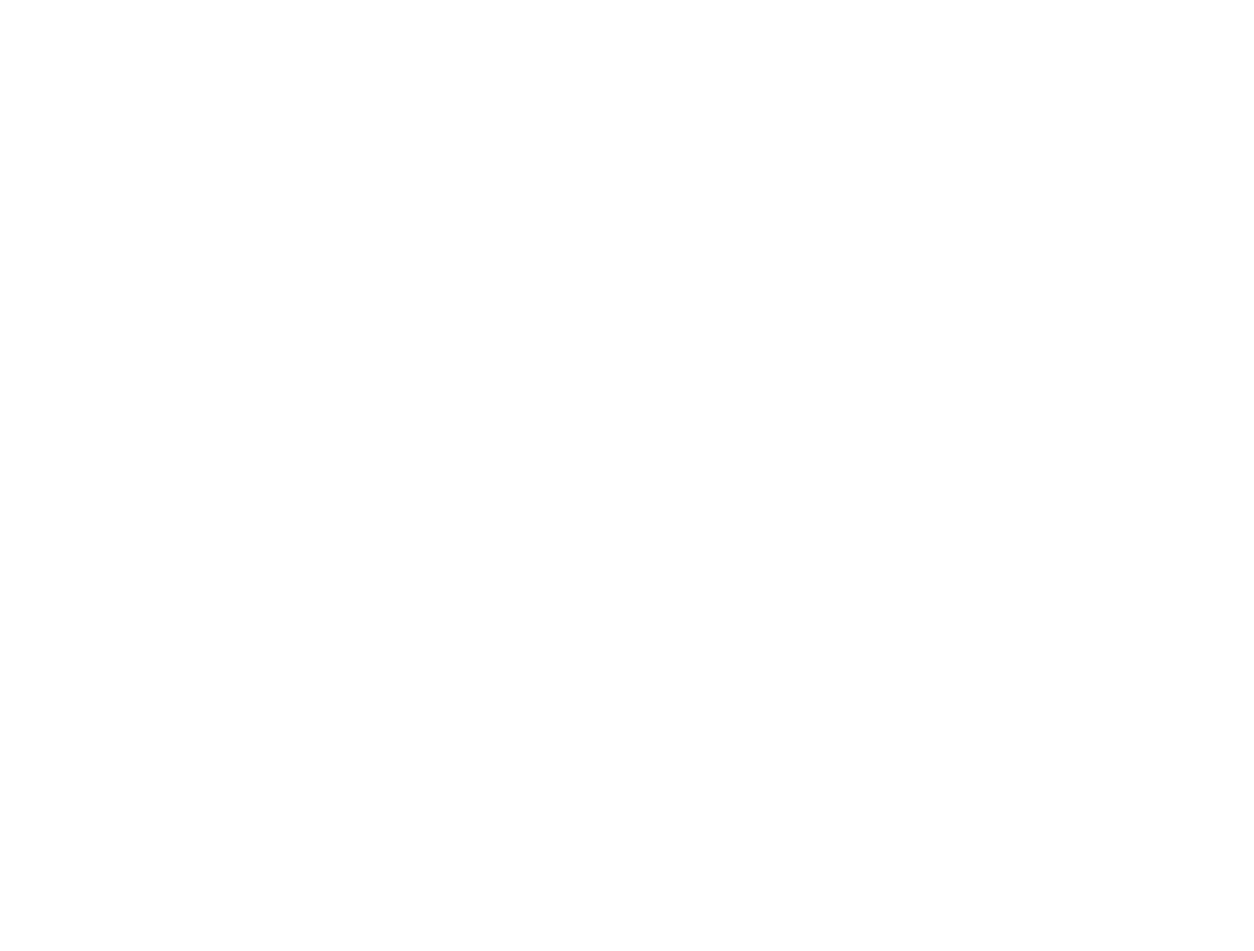
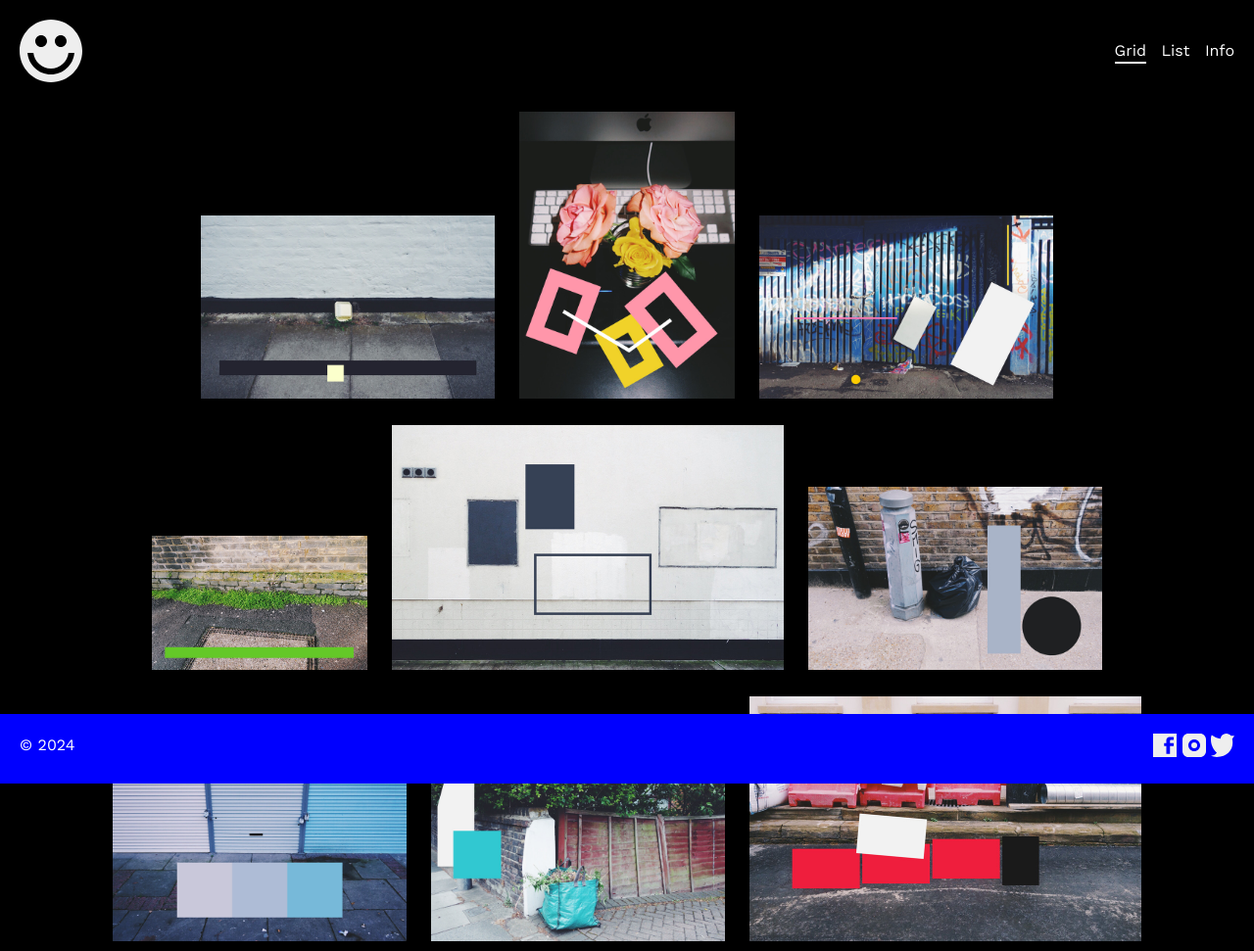
Before and after one commit to neerajfullstack/boyce, a plain HTML site: page index.html in a window 1280 px wide. Shown: the whole page at 98% size. Before the commit the page ends 800 px from the top, so only its background shows below. Drawn offline with nearby package versions, Linux system fonts and the light colour scheme.

Commit message:
varied elements in grid

```diff
--- a/css/style.css
+++ b/css/style.css
@@ -5,6 +5,85 @@
 }
 
 body {
-  font-family: system-ui, -apple-system, BlinkMacSystemFont, 'Segoe UI', Roboto,
-    Oxygen, Ubuntu, Cantarell, 'Open Sans', 'Helvetica Neue', sans-serif;
+  font-family: 'Work Sans', sans-serif;
+  font-size: 16px;
+  line-height: 1.5;
+  color: #fff;
+  background-color: #000;
+  padding-top: 104px;
 }
+
+a {
+  color: #fff;
+  text-decoration: none;
+}
+
+/* header Desktop */
+
+header {
+  overflow: hidden;
+  position: fixed;
+  top: 0%;
+  left: 0%;
+  width: 100%;
+  padding: 20px;
+}
+
+.site-logo {
+  display: block;
+}
+header h1 {
+  float: left;
+  width: 64px;
+}
+
+header nav {
+  float: right;
+  margin-top: 20px;
+}
+
+header nav a {
+  margin-left: 10px;
+}
+
+header nav a.selected {
+  border-bottom: 2px solid #fff;
+  padding-bottom: 2px;
+}
+
+.photos {
+  text-align: center;
+  max-width: 1080px;
+  margin-left: auto;
+  margin-right: auto;
+}
+.photo img {
+  width: 100%;
+}
+.photo {
+  display: inline-block;
+  width: 300px;
+  margin: 10px;
+}
+
+.small {
+  width: 220px;
+}
+
+.large {
+  width: 400px;
+}
+
+footer {
+  background: blue;
+  position: fixed;
+  bottom: 0%;
+  width: 100%;
+  display: flex;
+  justify-content: space-between;
+  padding: 20px;
+}
+
+footer img {
+  width: 24px;
+}
--- a/index.html
+++ b/index.html
@@ -5,13 +5,69 @@
   <meta charset="UTF-8">
   <meta name="viewport" content="width=device-width, initial-scale=1.0">
   <title>Boyce | SuperHi</title>
+  <link
+    href="https://fonts.googleapis.com/css?family=Work+Sans:100,200,300,regular,500,600,700,800,900,100italic,200italic,300italic,italic,500italic,600italic,700italic,800italic,900italic"
+    rel="stylesheet" />
   <link rel="stylesheet" href="css/style.css">
 </head>
 
 <body>
+  <header>
+    <h1><img src="./assets/logo.svg" class="site-logo" alt="boyce logos"></h1>
+    <nav>
+      <a href="grid.html" class="selected">Grid</a>
+      <a href="list.html">List</a>
+      <a href="info.html">Info</a>
+    </nav>
+  </header>
 
+  <section class="photos">
+    <div class="photo">
+      <img src="./assets/image_1.jpg" alt="Image">
+    </div>
+    <div class="photo small">
+      <img src="./assets/image_2.jpg" alt="Image">
+    </div>
+    <div class="photo">
+      <img src="./assets/image_3.jpg" alt="Image">
+    </div>
+    <div class="photo small">
+      <img src="./assets/image_4.jpg" alt="Image">
+    </div>
+    <div class="photo large">
+      <img src="./assets/image_5.jpg" alt="Image">
+    </div>
+    <div class="photo">
+      <img src="./assets/image_6.jpg" alt="Image">
+    </div>
+    <div class="photo">
+      <img src="./assets/image_7.jpg" alt="Image">
+    </div>
+    <div class="photo">
+      <img src="./assets/image_8.jpg" alt="Image">
+    </div>
+    <div class="photo large">
+      <img src="./assets/image_9.jpg" alt="Image">
+    </div>
+  </section>
 
-  <script src="js/script.js"></script>
+  <footer>
+    <p>&copy 2024</p>
+
+    <nav>
+      <a href="facebook.com">
+        <img src="./assets/icon-facebook.svg" alt="Facebook Icon">
+      </a>
+      <a href="instagram.com">
+        <img src="./assets/icon-instagram.svg" alt="Instagram Icon">
+      </a>
+      <a href="twitter.com">
+        <img src="./assets/icon-twitter.svg" alt="Twitter Icon">
+      </a>
+    </nav>
+    </foote>
+
+    <script src="js/script.js"></script>
 </body>
 
 </html>
```
